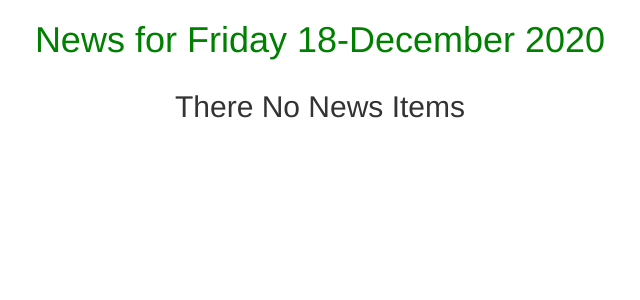
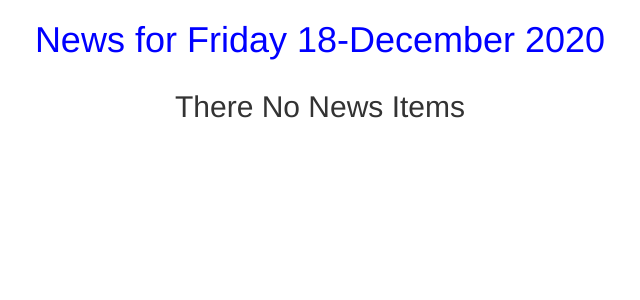
Before and after one commit to humphrey-mutuma/Blog, a Django app: page / in a window 1280 px wide. Shown: the part 52-352 px from the top of the page, without its empty margins (320-960 px from the left). Run offline with Django 3.2, Linux system fonts and the light colour scheme; data that the repository does not hold is empty; some libraries are stand-ins or nearby versions.

Commit message:
update color

```diff
--- a/news/templates/welcome.html
+++ /dev/null
@@ -1 +0,0 @@
-<!-- <h1>Welcome to the Moringa Tribune</h1> -->
--- a/static/css/basenews.css
+++ b/static/css/basenews.css
@@ -1,3 +1,3 @@
 h1{
-  color: green;
+  color: blue;
 }
```
